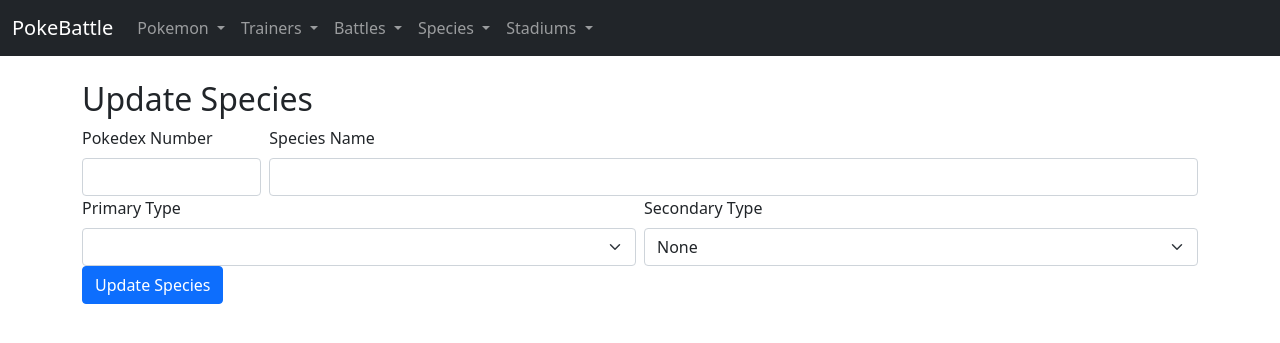
After one commit to cliff-bielinski/cs340_project, a Flask app: page /updatespecies in a window 1280 px wide. The commit adds this page. Shown: the top 343 px of the page. Run offline with Flask 2, Linux system fonts and the light colour scheme; lists and menus that the app fills with data are empty.

Commit message:
update species page created

```diff
--- a/app.py
+++ b/app.py
@@ -37,6 +37,10 @@ def species():
 def addspecies():
   return render_template('forms/addspecies.j2', types=tests.sample_data.types)
 
+@app.route('/updatespecies')
+def updatespecies():
+  return render_template('forms/updatespecies.j2')
+
 @app.route('/stadiums')
 def stadiums():
   return render_template('stadiums.j2', stadiums=tests.sample_data.stadiums)
--- /dev/null
+++ b/templates/forms/updatespecies.j2
@@ -0,0 +1,37 @@
+{% extends 'base.j2' %}
+
+{% block content %}
+  <h2>Update Species</h2>
+  <form>
+    <div class="row g-2">
+      <div class="col-md-2">
+        <label for="pokedex-id" class="form-label">Pokedex Number</label>
+        <input type="number" class="form-control" id="pokedex-id">
+      </div>
+      <div class="col-md">
+        <label for="species" class="form-label">Species Name</label>
+        <input type="text" class="form-control" id="species">
+      </div>
+    </div>
+    <div class="row g-2">
+      <div class="col-md-6">
+        <label for="type" class="form-label">Primary Type</label>
+        <select id="type" class="form-select">
+          {% for type in types %}
+            <option value="{{type}}">{{ type }}</option>
+          {% endfor %}
+        </select>
+      </div>
+      <div class="col-md-6">
+        <label for="secondary-type" class="form-label">Secondary Type</label>
+        <select id="secondary-type" class="form-select">
+          <option selected>None</option>
+          {% for type in types %}
+            <option value="{{type}}">{{ type }}</option>
+          {% endfor %}
+        </select>
+      </div>
+    </div>
+    <button type="submit" class="btn btn-primary">Update Species</button>
+  </form>
+{% endblock %}
--- a/templates/species.j2
+++ b/templates/species.j2
@@ -21,7 +21,7 @@
         <td>{{ species['type'] }}</td>
         <td>{{ species['secondary_type'] }}</td>
         <td>
-          <a class="navbar-brand" href="#">
+          <a class="navbar-brand" href="{{ url_for('updatespecies') }}">
             <img src="/static/img/pokeball.png" alt="update" width="40" height="40">
           </a>
         </td>
```
